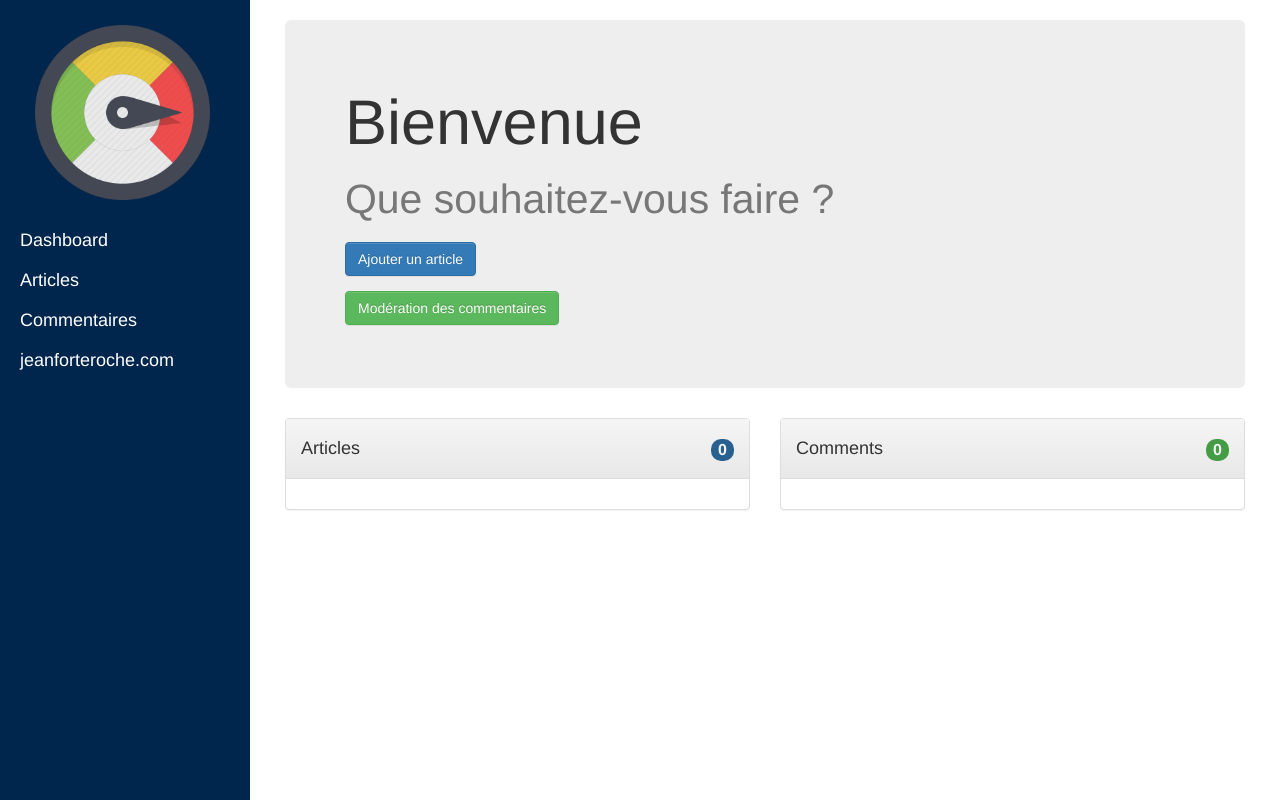
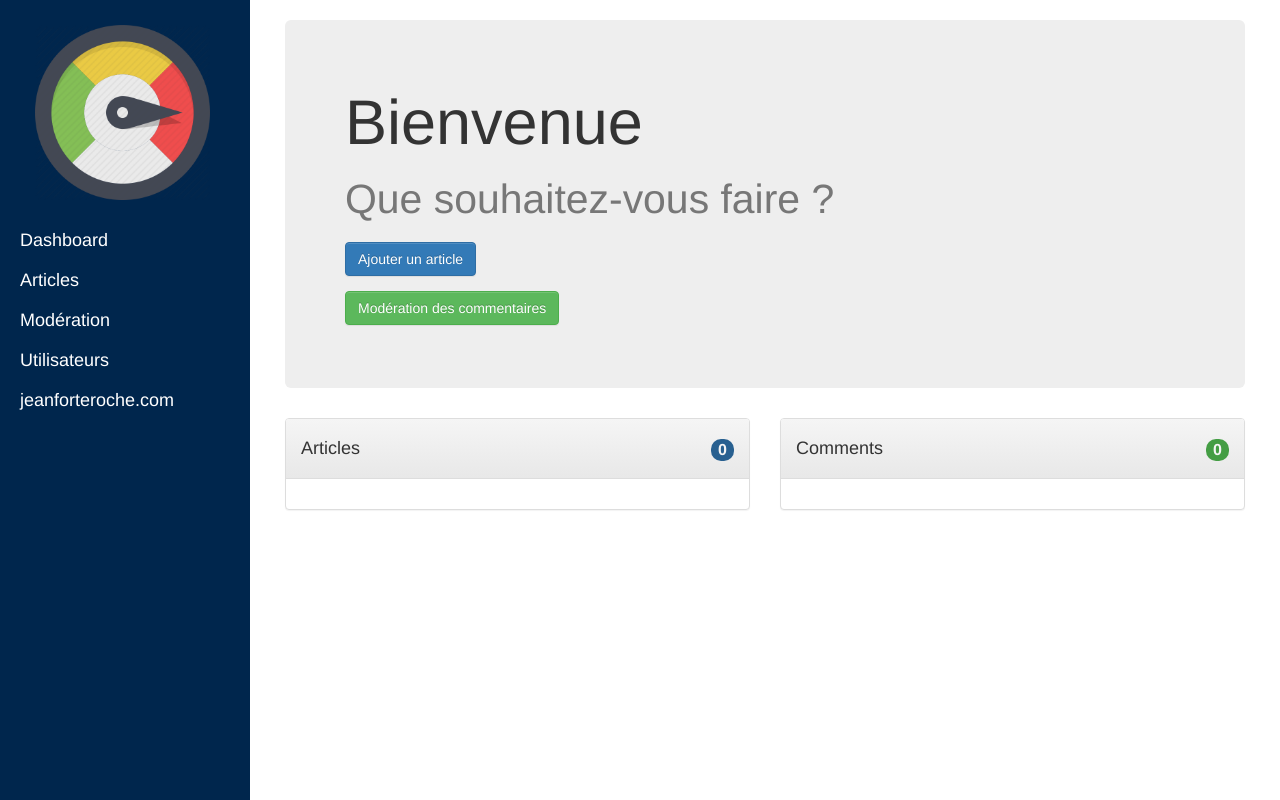
Before and after one commit to Wubii/project_3, a PHP site: template view/Dashboard.html.twig in a window 1280 px wide. Run offline with PHP 8.4, Linux system fonts and the light colour scheme; the template is opened without the code that fills it, so the values that code supplies are empty; some libraries are stand-ins or nearby versions.

Commit message:
add user link

```diff
--- a/view/BaseDashboard.html.twig
+++ b/view/BaseDashboard.html.twig
@@ -51,7 +51,10 @@
                 <a href="/dashboard/articles">Articles</a>
               </li>
               <li>
-                <a href="/dashboard/comments">Commentaires</a>
+                <a href="/dashboard/comments">Modération</a>
+              </li>
+              <li>
+                <a href="/dashboard/users">Utilisateurs</a>
               </li>
               <li>
                 <a href="/">jeanforteroche.com</a>
```
